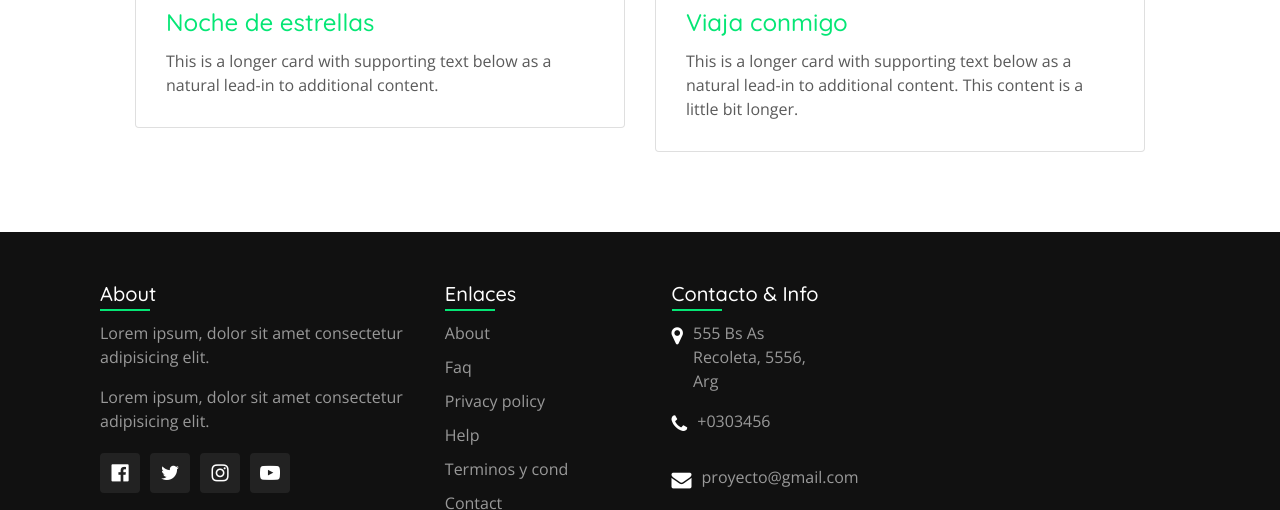
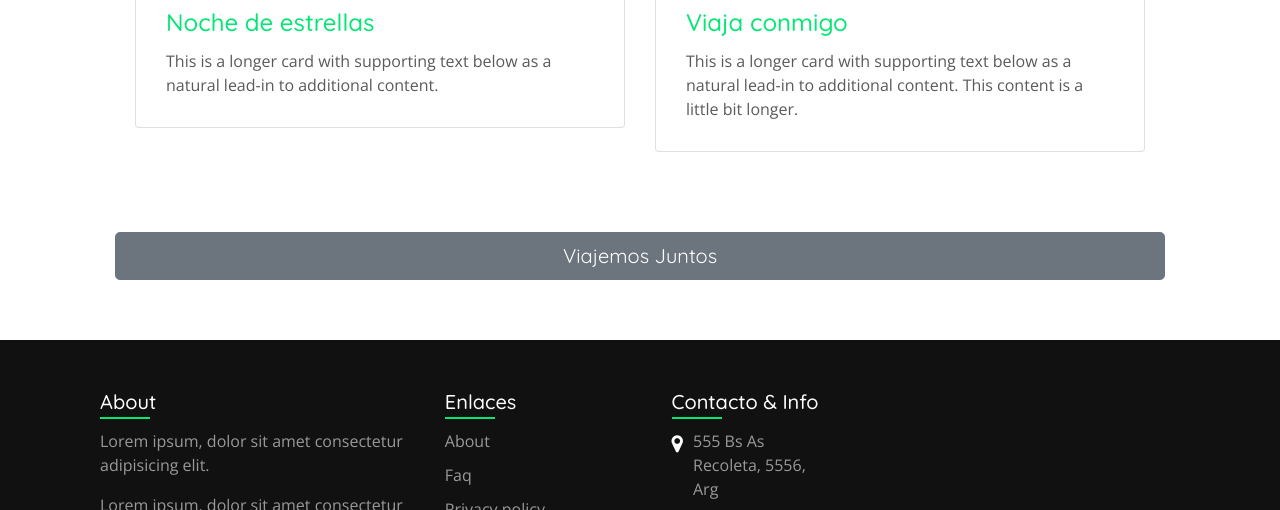
Before and after one commit to lucy-florencia/cargado.archivos, a website: page index.html in a window 1280 px wide. Shown: the part 1615-2125 px from the top of the page. Drawn offline with nearby package versions, Linux system fonts and the light colour scheme.

Commit message:
modifique titulo y agregue un boton

```diff
--- a/index.html
+++ b/index.html
@@ -138,7 +138,7 @@ data-aos-easing="linear"
 data-aos-duration="1500">
 
 <div class="card-body text-center">
-  <h1 class="card-title">DESTACADOS</h1>
+  <h1 class="card-title">Mi Blog de viajes.</h1>
   <p class="card-text">With <strong> supporting</strong> text below as a natural lead-in to additional content.</p>
 </div>
 
@@ -189,11 +189,19 @@ data-aos-duration="1500">
    <!-- fin de cards-->
 
 
+  <!-- inicio button-->
+   <section class="container" data-aos="fade-down"
+   data-aos-easing="linear"
+   data-aos-duration="1500">
 
+   <div class="card-body text-center">
 
+   <button type="button" class="btn btn-secondary btn-lg btn-block">Viajemos Juntos</button>
+  </div>
+   </section>
+<!-- fin de button-->
 
-
-<!-- inicio footer -->
+   <!-- inicio footer -->
   <footer>
 
     <div class="container-footer">
```
